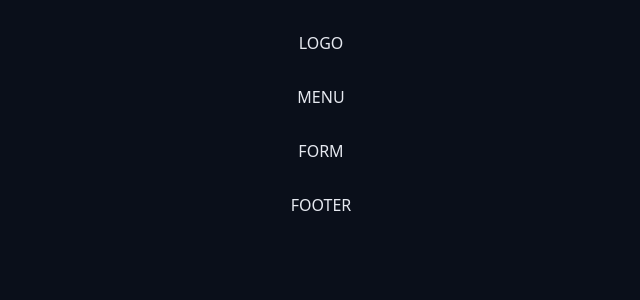
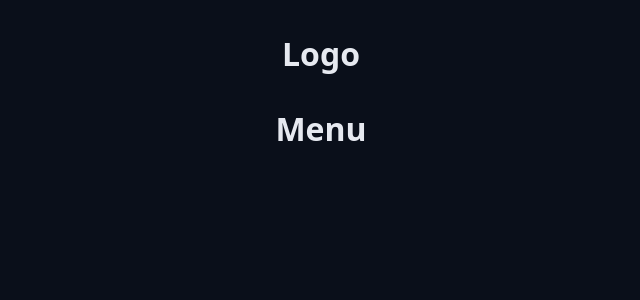
Before and after one commit to AlexMandri/chronos-pomodoro, a React (Vite) app: page / in a window 1280 px wide. Shown: the top 300 px of the page, without its empty margins (319-959 px from the left). Built offline with nearby package versions, Linux system fonts and the light colour scheme.

Commit message:
Movendo o Container para seu próprio React Component

```diff
--- a/src/App.tsx
+++ b/src/App.tsx
@@ -1,47 +1,19 @@
+import { Container } from './components/Container';
+import { Heading } from './components/Heading';
+
 import './styles/global.css';
 import './styles/theme.css';
 
 export function App() {
     return (
         <>
-            <div className='container'>
-                <div className="content">
-                    <section>
-                       LOGO
-                    </section>
-                </div>
-            </div>
-            <div className='container'>
-                <div className="content">
-                    <section>
-                        MENU
-                    </section>
-                </div>
-            </div>
-            <div className='container'>
-                <div className="content">
-                    <section>
-                        FORM
-                    </section>
-                </div>
-            </div>
-            <div className='container'>
-                <div className="content">
-                    <section>
-                        FOOTER
-                    </section>
-                </div>
-            </div>
+            <Container>
+                <Heading>Logo</Heading>
+            </Container>
+            <Container>
+                <Heading>Menu</Heading>
+            </Container>
 
-            {/* <div className='container-fluid'>
-                <div className="container">
-                    <div className="content">
-                        <section>
-                            Lorem ipsum dolor sit amet consectetur adipisicing elit. Quaerat quibusdam ipsam esse soluta velit quae quasi iure. Ab eligendi adipisci magni ad, sequi ipsam? In molestias aut dolores! Quidem, ad.
-                        </section>
-                    </div>
-                </div>
-            </div> */}
 
         </>
     );
--- /dev/null
+++ b/src/components/Container.module.css
@@ -0,0 +1,16 @@
+.container-fluid{
+    /* background-color:purple; */
+    max-width: 98rem;
+}
+.container{
+    max-width: 98rem;
+    /* background: green; */
+    margin: 0 auto;
+
+}
+
+.content{
+    /* background:red; */
+    margin: 3.2rem;
+    text-align: center;
+}
--- /dev/null
+++ b/src/components/Container.tsx
@@ -0,0 +1,15 @@
+import styles from './Container.module.css';
+
+type ContainerProps = {
+    children: React.ReactNode;
+}
+
+export function Container({ children }: ContainerProps) {
+    return (
+        <div className={styles.container}>
+            <div className={styles.content}>
+                {children}
+            </div>
+        </div>
+    )
+}
--- a/src/styles/global.css
+++ b/src/styles/global.css
@@ -13,19 +13,3 @@
     background:var(--gray-900);
     color: var(--text-default);
 }
-.container-fluid{
-    /* background-color:purple; */
-    max-width: 98rem;
-}
-.container{
-    max-width: 98rem;
-    /* background: green; */
-    margin: 0 auto;
-
-}
-
-.content{
-    /* background:red; */
-    margin: 3.2rem;
-    text-align: center;
-}
```
